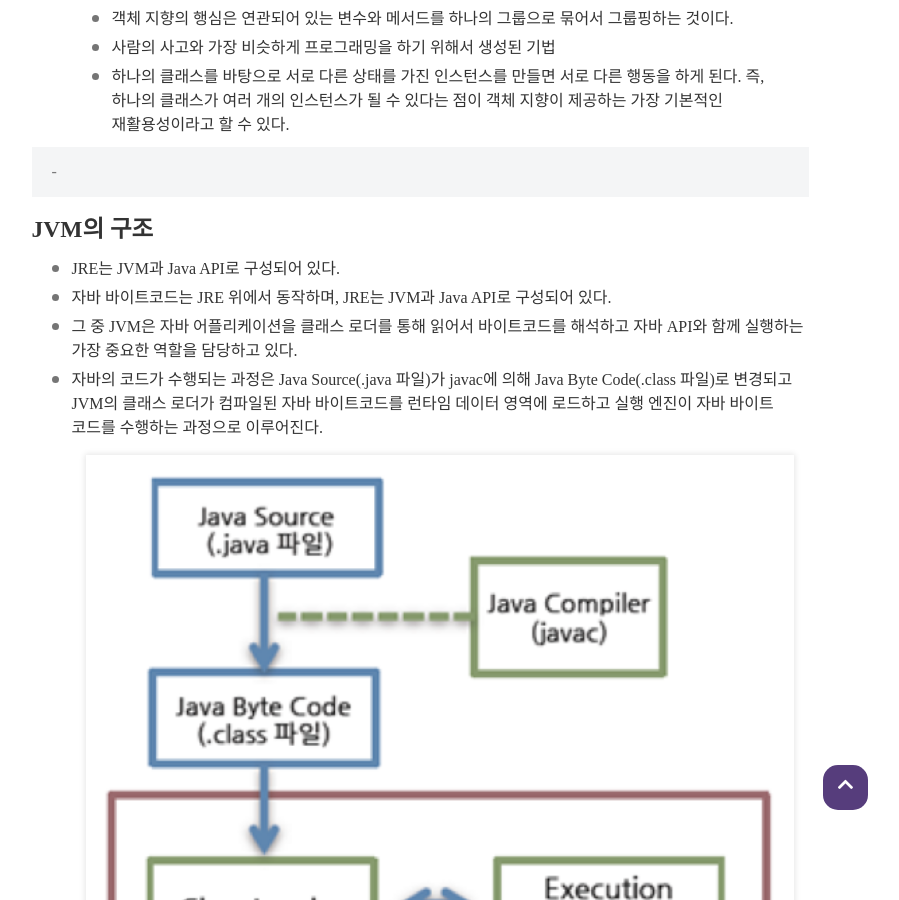
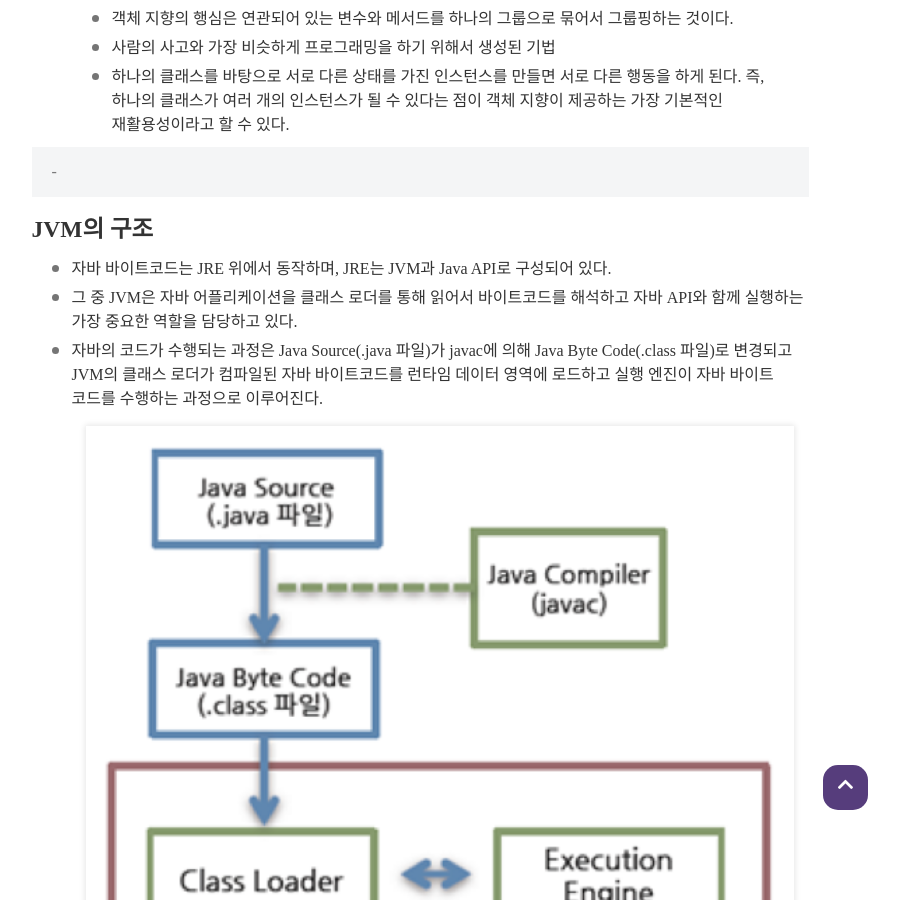
Before and after one commit to jsyang-dev/jsyang-dev.github.io, a Jekyll site: the page built from _posts/2020-01-05-basic-knowledge-java.md, in a window 1280 px wide and 900 px high, scrolled down 2276 px. Shown: the whole window, without its empty margins (220-1119 px from the left). Built offline with Jekyll 4.4.1, drawn with Linux system fonts in a browser that asks for light colours; nearby versions of some CDN libraries; some web fonts are replaced; comment, search, counter and statistics services are not loaded.

Commit message:
Post 수정 - Java 기본지식

```diff
--- a/_posts/2020-01-05-basic-knowledge-java.md
+++ b/_posts/2020-01-05-basic-knowledge-java.md
@@ -78,7 +78,6 @@ comments: 'True'
 
 ### JVM의 구조
 
-- JRE는 JVM과 Java API로 구성되어 있다.
 - 자바 바이트코드는 JRE 위에서 동작하며, JRE는 JVM과 Java API로 구성되어 있다.
 - 그 중 JVM은 자바 어플리케이션을 클래스 로더를 통해 읽어서 바이트코드를 해석하고 자바 API와 함께 실행하는 가장 중요한 역할을 담당하고 있다.
 - 자바의 코드가 수행되는 과정은 Java Source(.java 파일)가 javac에 의해 Java Byte Code(.class 파일)로 변경되고 JVM의 클래스 로더가 컴파일된 자바 바이트코드를 런타임 데이터 영역에 로드하고 실행 엔진이 자바 바이트 코드를 수행하는 과정으로 이루어진다.
```
